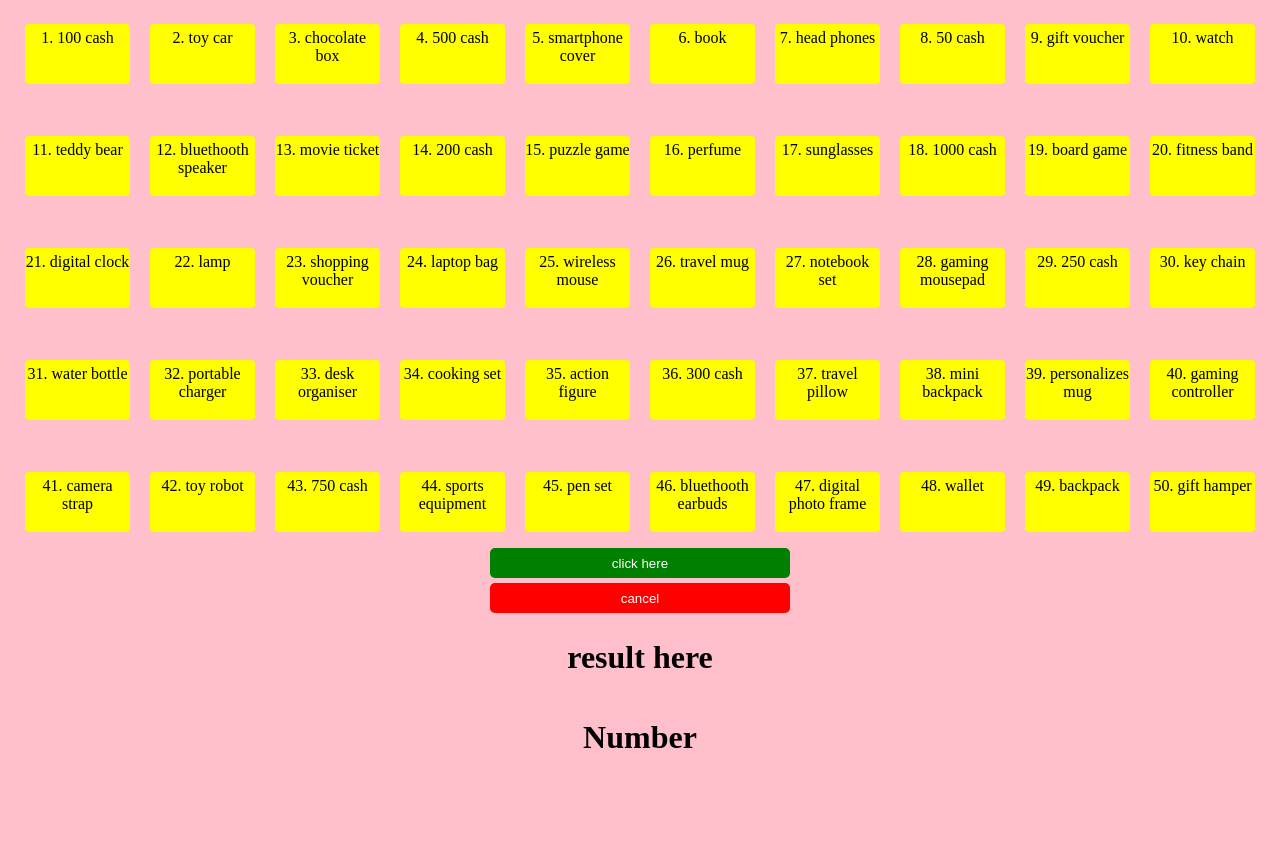
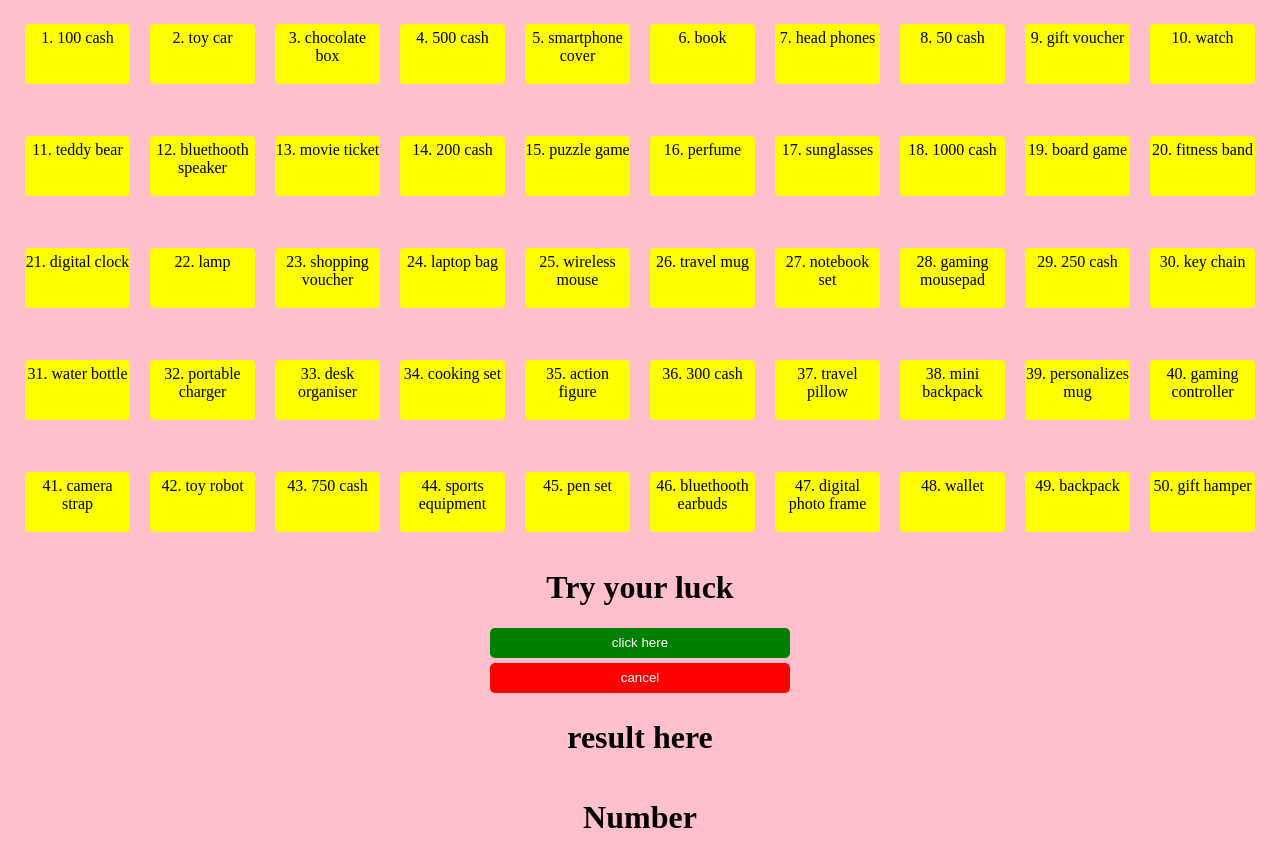
Before and after one commit to ganeshgembali/lottary-game, a plain HTML site: page index.html in a window 1280 px wide. Before the commit the page ends 816 px from the top, so only its background shows below. Drawn offline with Linux system fonts and the light colour scheme.

Commit message:
first check

```diff
--- a/index.html
+++ b/index.html
@@ -9,6 +9,7 @@
   <body>
     <div class="main1">
       <div class="main"></div>
+      <h1>Try your luck</h1>
       <button class="button button2">click here</button>
       <button class="button1">cancel</button>
       <h1 class="result">result here</h1>
```
